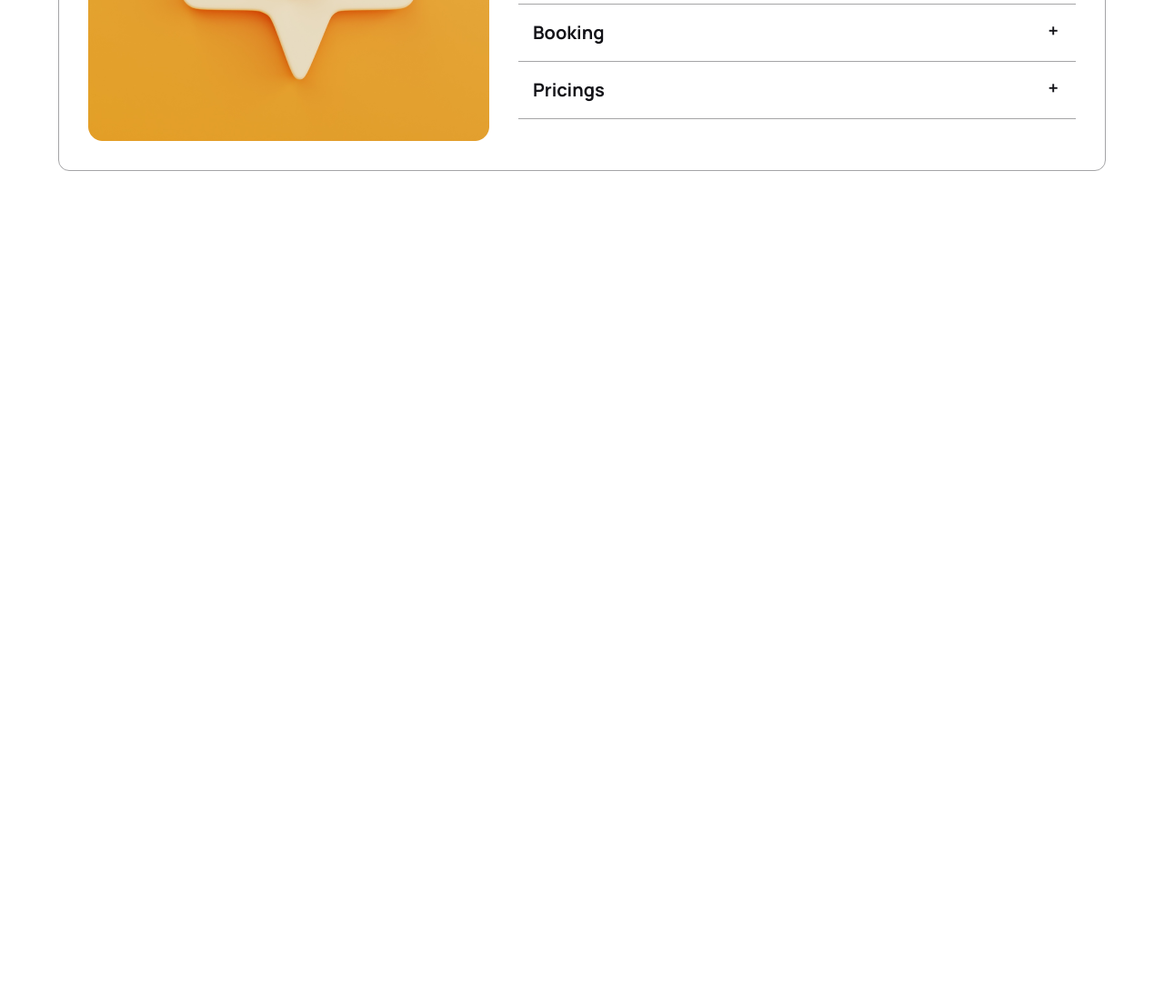
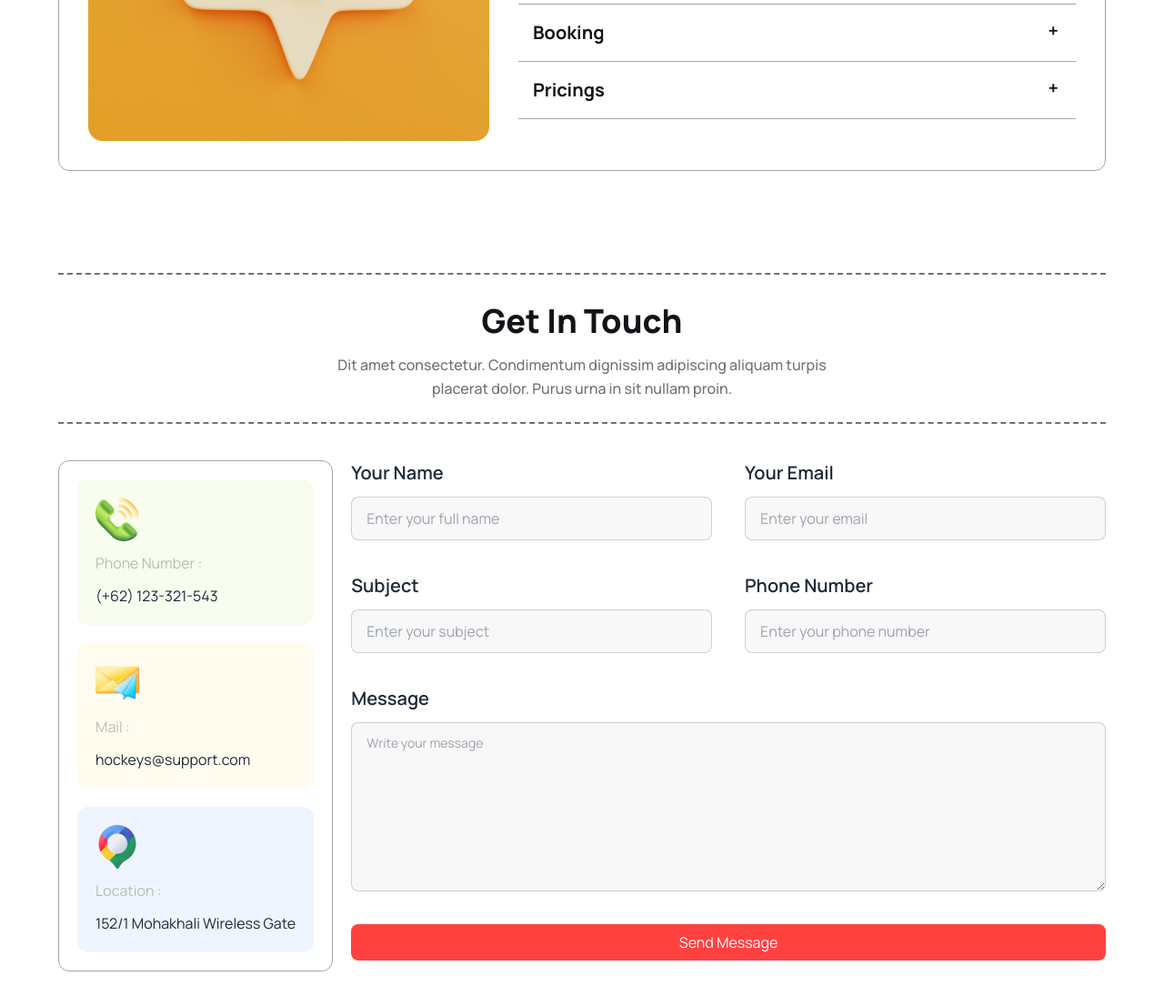
Before and after one commit to gs866812/hockeys-A3, a plain HTML site: page index.html in a window 1280 px wide. Shown: the part 4022-5128 px from the top of the page at 91% size. Before the commit the page ends 4322 px from the top, so only its background shows below. Drawn offline with nearby package versions, Linux system fonts and the light colour scheme.

Commit message:
Get in touch section done

```diff
--- a/index.html
+++ b/index.html
@@ -453,6 +453,77 @@
 
 
       </section>
+
+      <!-- Get in touch section -->
+      <section class="container mx-auto lg:px-16 my-12 lg:my-28 w-full px-3">
+        <div class="border-y-2 border-[#13131899] mx-3 lg:mx-0 border-dashed">
+          <div class="lg:w-1/2 mx-auto py-6">
+            <h2 id="section-title">Get In Touch</h2>
+            <p id="text-primary" class="text-center mt-2">Dit amet consectetur. Condimentum dignissim adipiscing aliquam turpis placerat
+             dolor. Purus urna in sit nullam proin.
+            </p>
+          </div>
+        </div>
+
+        <!-- Contact info container -->
+        <div class="mt-10 lg:flex gap-5">
+          <!-- Left side -->
+          <div style="border:1px solid #13131861" class="p-5 rounded-xl grid gap-5">
+            <div class="bg-[#f8fdf0] p-5 rounded-xl">
+              <img src="images/call.png" alt="">
+              <p class="text-[#b8bcb4] my-3">Phone Number :</p>
+              <h3>(+62) 123-321-543</h3>
+            </div>
+
+            <div class="bg-[#fffcef] p-5 rounded-xl">
+              <img src="images/mail.png" alt="">
+              <p class="text-[#b8bcb4] my-3">Mail :</p>
+              <h3>hockeys@support.com</h3>
+            </div>
+
+            <div class="bg-[#eff5fe] p-5 rounded-xl">
+              <img src="images/map.png" alt="">
+              <p class="text-[#b8bcb4] my-3">Location :</p>
+              <h3>152/1 Mohakhali Wireless Gate</h3>
+            </div>
+
+
+          </div>
+            <!-- right side -->
+          <div class="lg:flex-1">
+            <form action="" class="grid lg:grid-cols-2 gap-5 lg:gap-9 mt-7 lg:mt-0">
+              <div class="grid gap-3">
+                <label for="" class="text-xl font-semibold">Your Name</label>
+                <input type="text" placeholder="Enter your full name" class="input input-bordered w-full bg-[#f8f8f8]"/>
+              </div>
+
+              <div class="grid gap-3">
+                <label for="" class="text-xl font-semibold">Your Email</label>
+                <input type="text" placeholder="Enter your email" class="input input-bordered w-full bg-[#f8f8f8]"/>
+              </div>
+
+              <div class="grid gap-3">
+                <label for="" class="text-xl font-semibold">Subject</label>
+                <input type="text" placeholder="Enter your subject" class="input input-bordered w-full bg-[#f8f8f8]"/>
+              </div>
+
+              <div class="grid gap-3">
+                <label for="" class="text-xl font-semibold">Phone Number</label>
+                <input type="text" placeholder="Enter your phone number" class="input input-bordered w-full bg-[#f8f8f8]"/>
+              </div>
+
+              <div class="grid gap-3 lg:col-span-2">
+                <label for="" class="text-xl font-semibold">Message</label>
+                <textarea rows="6" class="textarea textarea-bordered bg-[#f8f8f8]" placeholder="Write your message"></textarea>
+              </div>
+              <input class="w-full py-2 lg:col-span-2" id="primary-button" type="submit" value="Send Message">
+
+            </form>
+          </div>
+        </div>
+
+
+      </section>
     </main>
 
     <!-- Main end here -->
--- a/style.css
+++ b/style.css
@@ -33,6 +33,7 @@ body{
     border-radius: 0.5rem;
     background-color: #FF4240;
     color: white;
+    cursor: pointer;
 
 }
 
```
